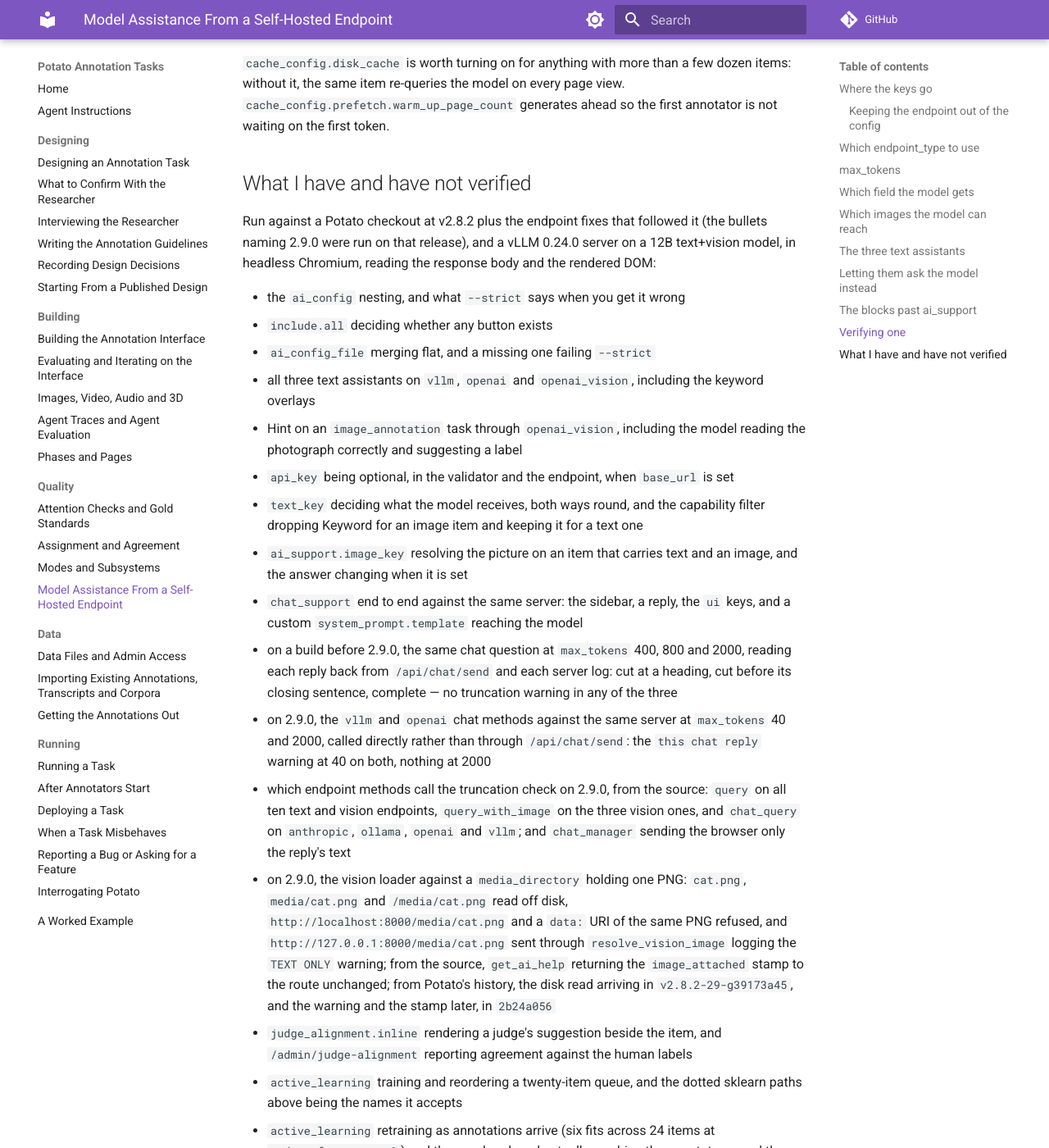
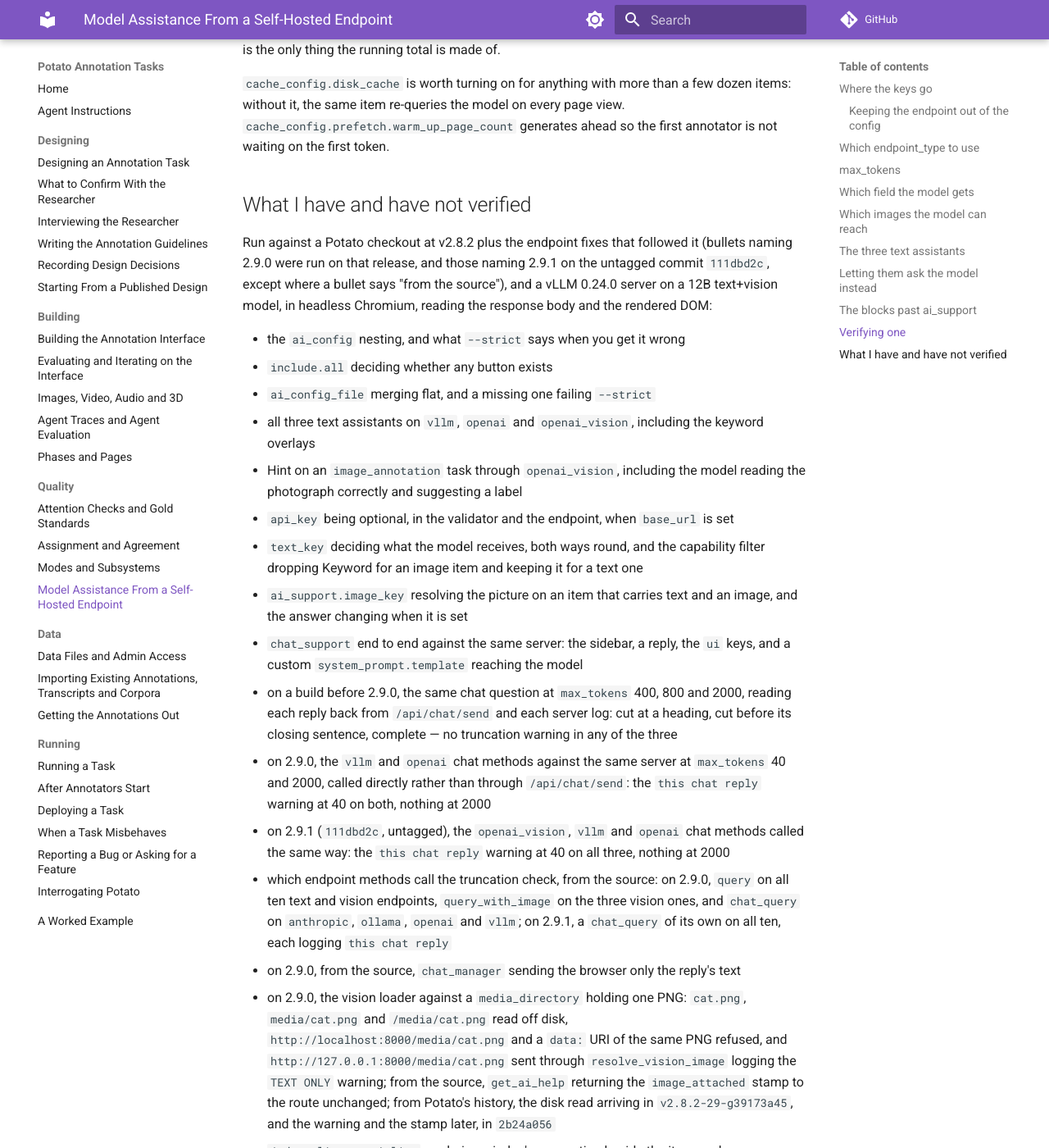
Before and after one commit to davidjurgens/potato-skill, an MkDocs documentation site: the page built from docs/model-assistance.md, in a window 1280 px wide and 1400 px high, scrolled down 10583 px. Shown: the whole window at 82% size. Built offline with MkDocs 1.6.1 and Material for MkDocs 9.7.7, drawn with Linux system fonts in a browser that asks for light colours; comment, search, counter and statistics services are not loaded; some of the changed text lies outside the part shown.

Commit message:
docs(model-assistance): chat warns on a cut-off reply on all ten endpoints from Potato 2.9.1
Potato 07719760 gave the six endpoints that inherited the base chat_query
a chat_query of their own, and each passes where="chat reply" to the
truncation check. Released as 2.9.1 in 111dbd2c, which is untagged and
not on PyPI yet. The pin moves there, and the generated references don't
change.

Checked on 111dbd2c: every language-model endpoint owns a chat_query that
calls the check, Potato's new test_chat_query_every_endpoint.py passes (10
of 10), and chat on openai_vision, vllm and openai against the lab vLLM
server warns at max_tokens 40 and not at 2000.

Also rewraps the long first line of the "what I have verified" section.

Co-Authored-By: Claude Opus 5 (1M context) <noreply@anthropic.com>
Claude-Session: https://claude.ai/code/session_013CnyjgjGZdHyGjVH21btyW

```diff
--- a/docs/model-assistance.md
+++ b/docs/model-assistance.md
@@ -150,14 +150,16 @@ a plausible dict of the wrong type and the tooltip reads "No rationales
 available" either way.
 
 **From 2.9.0, all ten text and vision endpoints warn for the assistants**, on
-text and image items alike, and the chat methods of `anthropic`, `ollama`,
-`openai` and `vllm` warn too, with `this chat reply` where an assistant's warning
-says `this response`. Before 2.9.0 only `openai`, `openai_vision` and `vllm`
+text and image items alike. Their chat methods warn too, with `this chat reply`
+where an assistant's warning says `this response`: on 2.9.0 only `anthropic`,
+`ollama`, `openai` and `vllm`, and on all ten at commit `111dbd2c` (2.9.1,
+untagged, not on PyPI). Before 2.9.0 only `openai`, `openai_vision` and `vllm`
 warned, and never from chat. On `anthropic`, `anthropic_vision`, `gemini`,
 `huggingface`, `ollama`, `ollama_vision` and `openrouter` a cut-off reply reached
 the renderer with nothing in the log and produced the empty tooltip above, which
-is also what a broken endpoint produces. A quiet log is evidence the reply was
-complete only on 2.9.0 or later, and for chat only on those four endpoints.
+is also what a broken endpoint produces.
+A quiet log is evidence the reply was complete only on 2.9.0 or later, and for
+chat on 2.9.0 only on `anthropic`, `ollama`, `openai` or `vllm`.
 
 ## Which field the model gets
 
@@ -497,7 +499,9 @@ is not waiting on the first token.
 ## What I have and have not verified
 
 Run against a Potato checkout at v2.8.2 plus the endpoint fixes that followed
-it (the bullets naming 2.9.0 were run on that release), and a vLLM 0.24.0 server on a 12B text+vision model, in headless Chromium,
+it (bullets naming 2.9.0 were run on that release, and those naming 2.9.1 on
+the untagged commit `111dbd2c`, except where a bullet says "from the source"),
+and a vLLM 0.24.0 server on a 12B text+vision model, in headless Chromium,
 reading the response body and the rendered DOM:
 
 - the `ai_config` nesting, and what `--strict` says when you get it wrong
@@ -523,10 +527,15 @@ reading the response body and the rendered DOM:
 - on 2.9.0, the `vllm` and `openai` chat methods against the same server at
   `max_tokens` 40 and 2000, called directly rather than through
   `/api/chat/send`: the `this chat reply` warning at 40 on both, nothing at 2000
-- which endpoint methods call the truncation check on 2.9.0, from the source:
+- on 2.9.1 (`111dbd2c`, untagged), the `openai_vision`, `vllm` and `openai`
+  chat methods called the same way: the `this chat reply` warning at 40 on all
+  three, nothing at 2000
+- which endpoint methods call the truncation check, from the source: on 2.9.0,
   `query` on all ten text and vision endpoints, `query_with_image` on the three
   vision ones, and `chat_query` on `anthropic`, `ollama`, `openai` and `vllm`;
-  and `chat_manager` sending the browser only the reply's text
+  on 2.9.1, a `chat_query` of its own on all ten, each logging `this chat reply`
+- on 2.9.0, from the source, `chat_manager` sending the browser only the reply's
+  text
 - on 2.9.0, the vision loader against a `media_directory` holding one PNG:
   `cat.png`, `media/cat.png` and `/media/cat.png` read off disk,
   `http://localhost:8000/media/cat.png` and a `data:` URI of the same PNG
```
Also changed, not shown: skills/potato-skill/references/model-assistance.md (+17 -8 lines), 1 other file.
